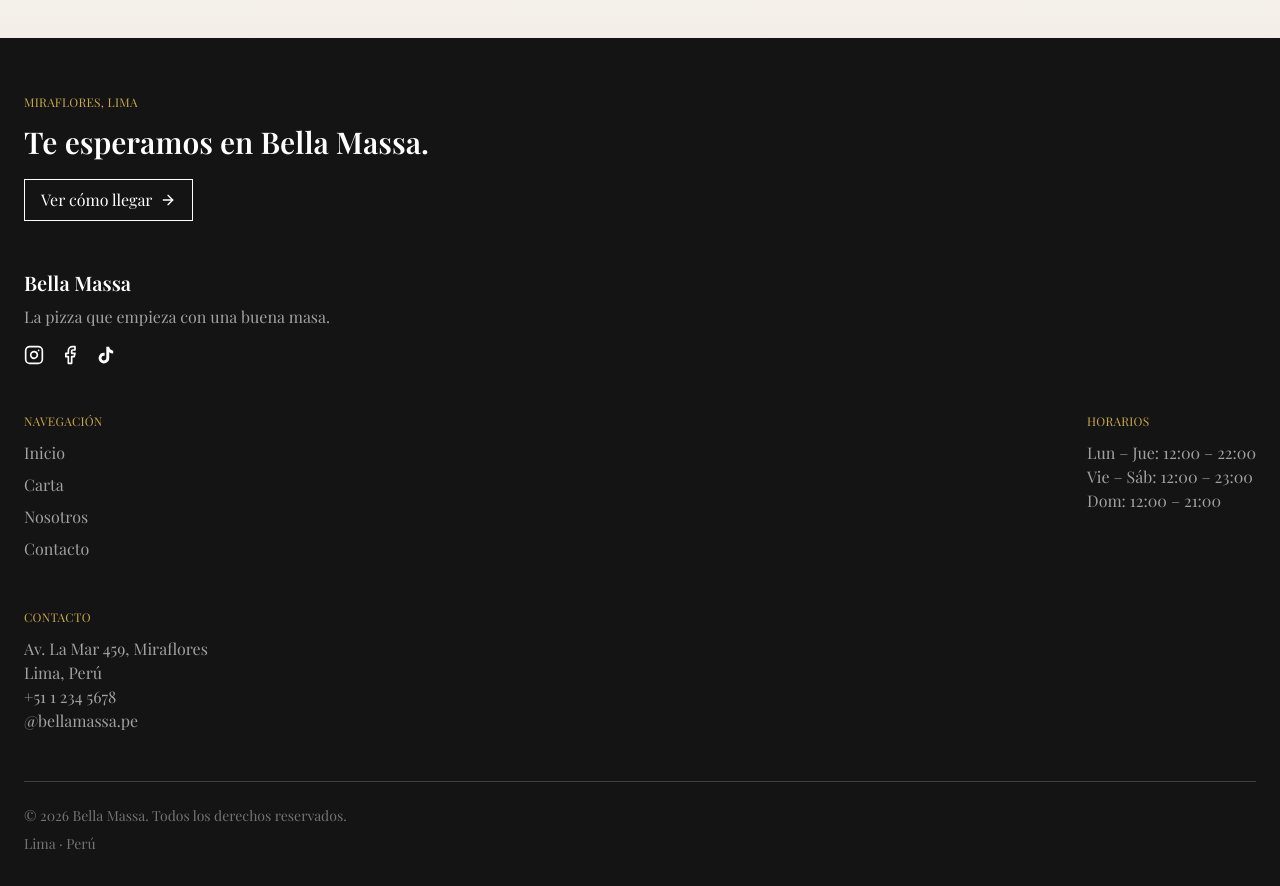
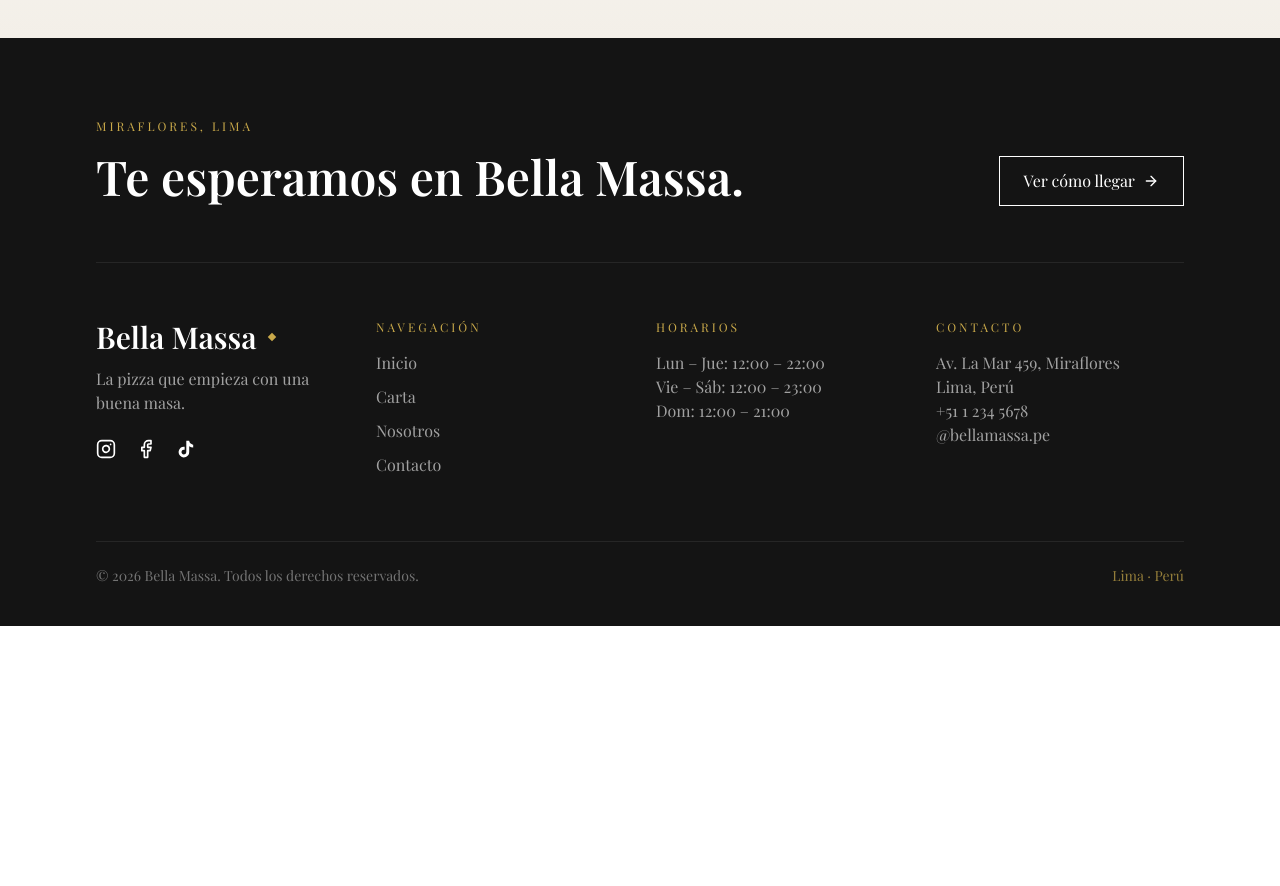
Before and after one commit to VILLARID/Bella-Pasta, a React (Vite) app in the folder frontend/: page / in a window 1280 px wide. Shown: the part 2927-3813 px from the top of the page. After the commit the page ends 3553 px from the top, so only its background shows below. Built offline with nearby package versions, Linux system fonts and the light colour scheme.

Commit message:
feat(footer): add desktop editorial footer layout

```diff
--- a/frontend/src/components/Footer.jsx
+++ b/frontend/src/components/Footer.jsx
@@ -46,53 +46,61 @@ function TikTokIcon({ className }) {
 
 function Footer() {
     return (
-        <footer className="bg-[#141414] px-6 pb-8 pt-14 text-neutral-300">
-            <div className="flex flex-col gap-12">
+        <footer className="bg-[#141414] px-6 pb-8 pt-14 text-neutral-300 lg:px-16 lg:pb-10 lg:pt-20 xl:px-24">
+            <div className="flex flex-col gap-12 lg:gap-0">
+                <div className="lg:flex lg:items-end lg:justify-between lg:border-b lg:border-neutral-800 lg:pb-14">
                     <div>
-                    <p className="text-xs uppercase tracking-wide text-[#c9a94a]">
+                        <p className="text-xs uppercase tracking-[0.25em] text-[#c9a94a]">
                             Miraflores, Lima
                         </p>
-                    <h2 className="mt-3 text-3xl font-semibold leading-snug text-white">
+                        <h2 className="mt-3 text-3xl font-semibold leading-snug text-white lg:text-5xl lg:leading-tight">
                             Te esperamos en Bella Massa.
                         </h2>
+                    </div>
                     <Link
                         to="/contacto"
-                        className="mt-4 flex w-max items-center gap-2 border border-white py-2 px-4 text-white">
+                        className="mt-6 flex w-max items-center gap-2 border border-white py-3 px-6 text-white transition-colors hover:border-[#c9a94a] hover:text-[#c9a94a] lg:mt-0">
                         Ver cómo llegar
                         <ArrowRight className="h-4 w-4" />
                     </Link>
                 </div>
 
+                <div className="flex flex-col gap-12 lg:grid lg:grid-cols-4 lg:content-start lg:gap-8 lg:pt-14">
                     <div>
-                    <p className="text-xl font-semibold text-white">Bella Massa</p>
-                    <p className="mt-2 text-neutral-400">
+                        <div className="flex items-center gap-3">
+                            <p className="font-serif-display text-2xl font-semibold text-white lg:text-3xl">
+                                Bella Massa
+                            </p>
+                            <span className="h-1.5 w-1.5 rotate-45 bg-[#c9a94a]" />
+                        </div>
+                        <p className="mt-3 max-w-xs text-neutral-400">
                             La pizza que empieza con una buena masa.
                         </p>
-                    <div className="mt-4 flex gap-4 text-white">
-                        <a href="https://instagram.com" target="_blank" rel="noreferrer" aria-label="Instagram"><InstagramIcon className="h-5 w-5" /></a>
-                        <a href="https://facebook.com" target="_blank" rel="noreferrer" aria-label="Facebook"><FacebookIcon className="h-5 w-5" /></a>
-                        <a href="https://tiktok.com" target="_blank" rel="noreferrer" aria-label="TikTok"><TikTokIcon className="h-5 w-5" /></a>
+                        <div className="mt-6 flex gap-5 text-white">
+                            <a href="https://instagram.com" target="_blank" rel="noreferrer" aria-label="Instagram" className="transition-colors hover:text-[#c9a94a]"><InstagramIcon className="h-5 w-5" /></a>
+                            <a href="https://facebook.com" target="_blank" rel="noreferrer" aria-label="Facebook" className="transition-colors hover:text-[#c9a94a]"><FacebookIcon className="h-5 w-5" /></a>
+                            <a href="https://tiktok.com" target="_blank" rel="noreferrer" aria-label="TikTok" className="transition-colors hover:text-[#c9a94a]"><TikTokIcon className="h-5 w-5" /></a>
                         </div>
                     </div>
 
-                <div className="flex items-start justify-between">
+                    <div className="flex items-start justify-between lg:contents">
                         <div>
-                        <p className="text-xs uppercase tracking-wide text-[#c9a94a]">
+                            <p className="text-xs uppercase tracking-[0.25em] text-[#c9a94a]">
                                 Navegación
                             </p>
-                        <div className="mt-3 flex flex-col gap-2">
-                            <Link to="/" className="text-neutral-400">Inicio</Link>
-                            <Link to="/carta" className="text-neutral-400">Carta</Link>
-                            <Link to="/nosotros" className="text-neutral-400">Nosotros</Link>
-                            <Link to="/contacto" className="text-neutral-400">Contacto</Link>
+                            <div className="mt-4 flex flex-col gap-2.5">
+                                <Link to="/" className="w-max text-neutral-400 transition-colors hover:text-white">Inicio</Link>
+                                <Link to="/carta" className="w-max text-neutral-400 transition-colors hover:text-white">Carta</Link>
+                                <Link to="/nosotros" className="w-max text-neutral-400 transition-colors hover:text-white">Nosotros</Link>
+                                <Link to="/contacto" className="w-max text-neutral-400 transition-colors hover:text-white">Contacto</Link>
                             </div>
                         </div>
 
                         <div>
-                        <p className="text-xs uppercase tracking-wide text-[#c9a94a]">
+                            <p className="text-xs uppercase tracking-[0.25em] text-[#c9a94a]">
                                 Horarios
                             </p>
-                        <div className="mt-3 text-neutral-400">
+                            <div className="mt-4 text-neutral-400">
                                 <p>Lun – Jue: 12:00 – 22:00</p>
                                 <p>Vie – Sáb: 12:00 – 23:00</p>
                                 <p>Dom: 12:00 – 21:00</p>
@@ -101,21 +109,24 @@ function Footer() {
                     </div>
 
                     <div>
-                    <p className="text-xs uppercase tracking-wide text-[#c9a94a]">
+                        <p className="text-xs uppercase tracking-[0.25em] text-[#c9a94a]">
                             Contacto
                         </p>
-                    <div className="mt-3 text-neutral-400">
+                        <div className="mt-4 text-neutral-400">
                             <p>Av. La Mar 459, Miraflores</p>
                             <p>Lima, Perú</p>
                             <p>+51 1 234 5678</p>
-                        <p>@bellamassa.pe</p>
+                            <a href="https://instagram.com" target="_blank" rel="noreferrer" className="transition-colors hover:text-white">
+                                @bellamassa.pe
+                            </a>
+                        </div>
                     </div>
                 </div>
             </div>
 
-            <div className="mt-12 flex flex-col gap-2 border-t border-neutral-700 pt-6 text-sm text-neutral-500">
+            <div className="mt-12 flex flex-col gap-2 border-t border-neutral-800 pt-6 text-sm text-neutral-500 lg:mt-16 lg:flex-row lg:items-center lg:justify-between">
                 <p>© 2026 Bella Massa. Todos los derechos reservados.</p>
-                <p>Lima · Perú</p>
+                <p className="text-[#c9a94a]/70">Lima · Perú</p>
             </div>
         </footer>
     )
```
Lines whose indentation alone changed are shown as unchanged.
